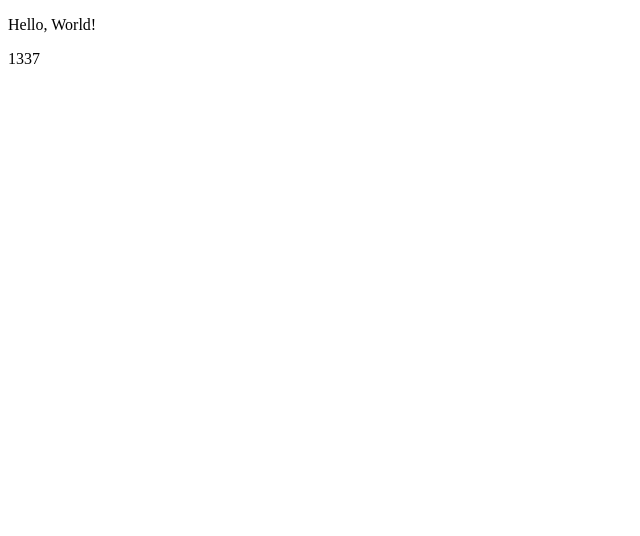
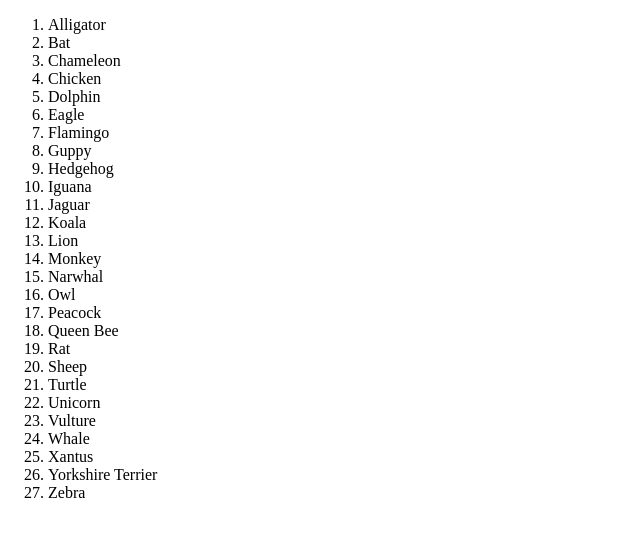
Before and after one commit to bennycode/benny-lernt-react, a React app: page / in a window 1280 px wide. Shown: the top 536 px of the page, without its empty margins (0-640 px from the left). Built offline with nearby package versions, Linux system fonts and the light colour scheme.

Commit message:
Re-render component based on state (triggers "componentWillReceiveProps")

```diff
--- /dev/null
+++ b/src/main/OrderedList.jsx
@@ -0,0 +1,48 @@
+import React from 'react';
+
+class OrderedList extends React.Component {
+  static defaultProps = {
+    items: []
+  };
+
+  constructor(props) {
+    super(props);
+    this.state = {
+      items: props.items
+    };
+  }
+
+  addItem(item) {
+    let {items} = this.state;
+    items.push(item);
+    items.sort((a, b) => a.toLowerCase().localeCompare(b.toLowerCase()));
+    this.setState({
+      items
+    });
+  }
+
+  render() {
+    return (
+      <ol>
+        {this.props.items.map((item, index) => <ListItem key={index} text={item}/>)}
+      </ol>
+    );
+  }
+}
+
+
+class ListItem extends React.Component {
+  static defaultProps = {
+    text: ''
+  };
+
+  constructor(props) {
+    super(props);
+  }
+
+  render() {
+    return <li>{this.props.text}</li>;
+  }
+}
+
+export {OrderedList, ListItem};
--- a/src/main/index.js
+++ b/src/main/index.js
@@ -1,6 +1,8 @@
 import React from 'react';
 import ReactDOM from 'react-dom';
-import App from './App';
+import {OrderedList} from './OrderedList';
 
+const animals = ['Alligator', 'Bat', 'Chicken', 'Dolphin', 'Eagle', 'Flamingo', 'Guppy', 'Hedgehog', 'Iguana', 'Jaguar', 'Koala', 'Lion', 'Monkey', 'Narwhal', 'Owl', 'Peacock', 'Queen Bee', 'Rat', 'Sheep', 'Turtle', 'Unicorn', 'Vulture', 'Whale', 'Xantus', 'Yorkshire Terrier', 'Zebra'];
 const container = document.getElementById('app');
-ReactDOM.render(<App/>, container);
+const component = ReactDOM.render(<OrderedList items={animals}/>, container);
+component.addItem('Chameleon');
```
